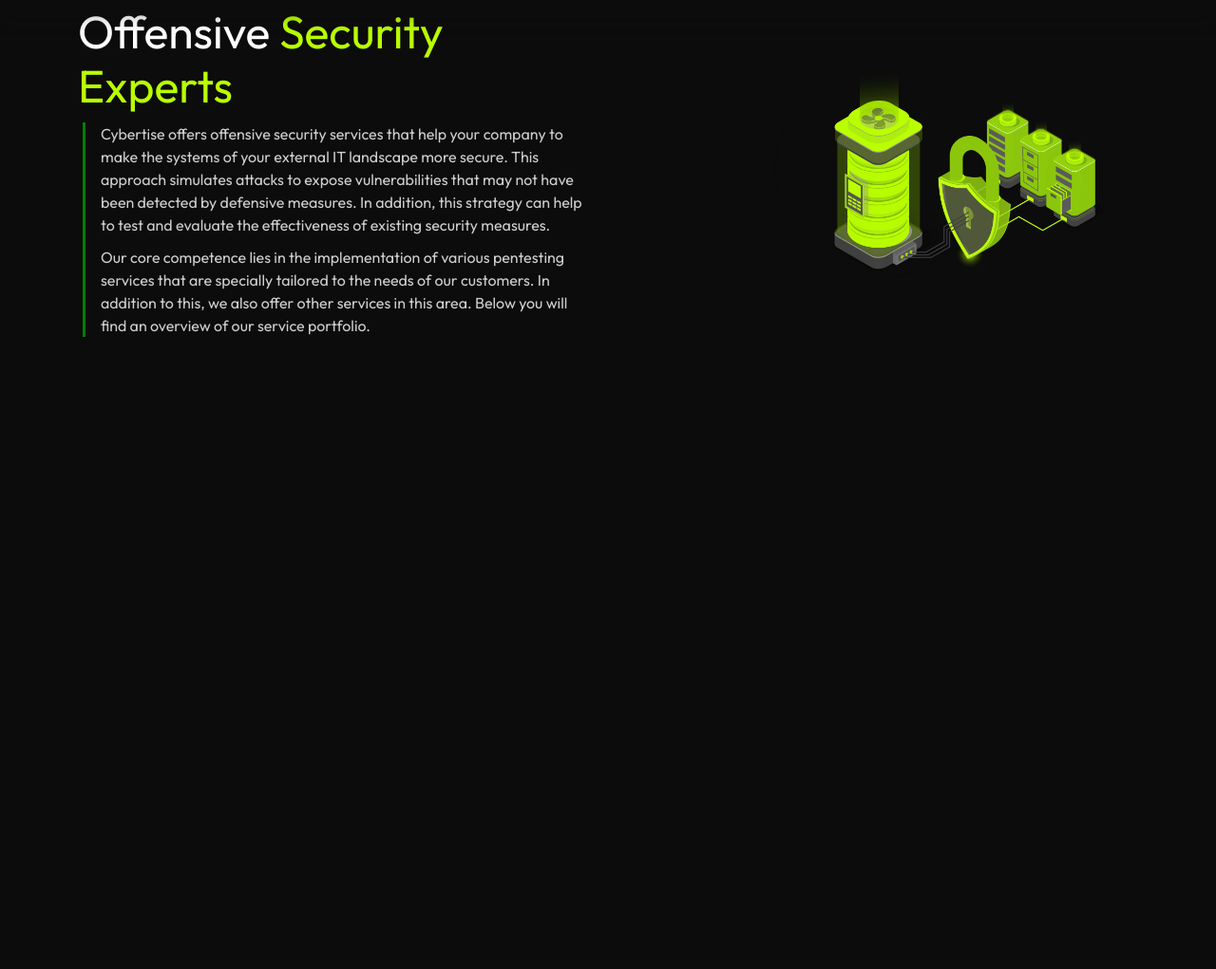
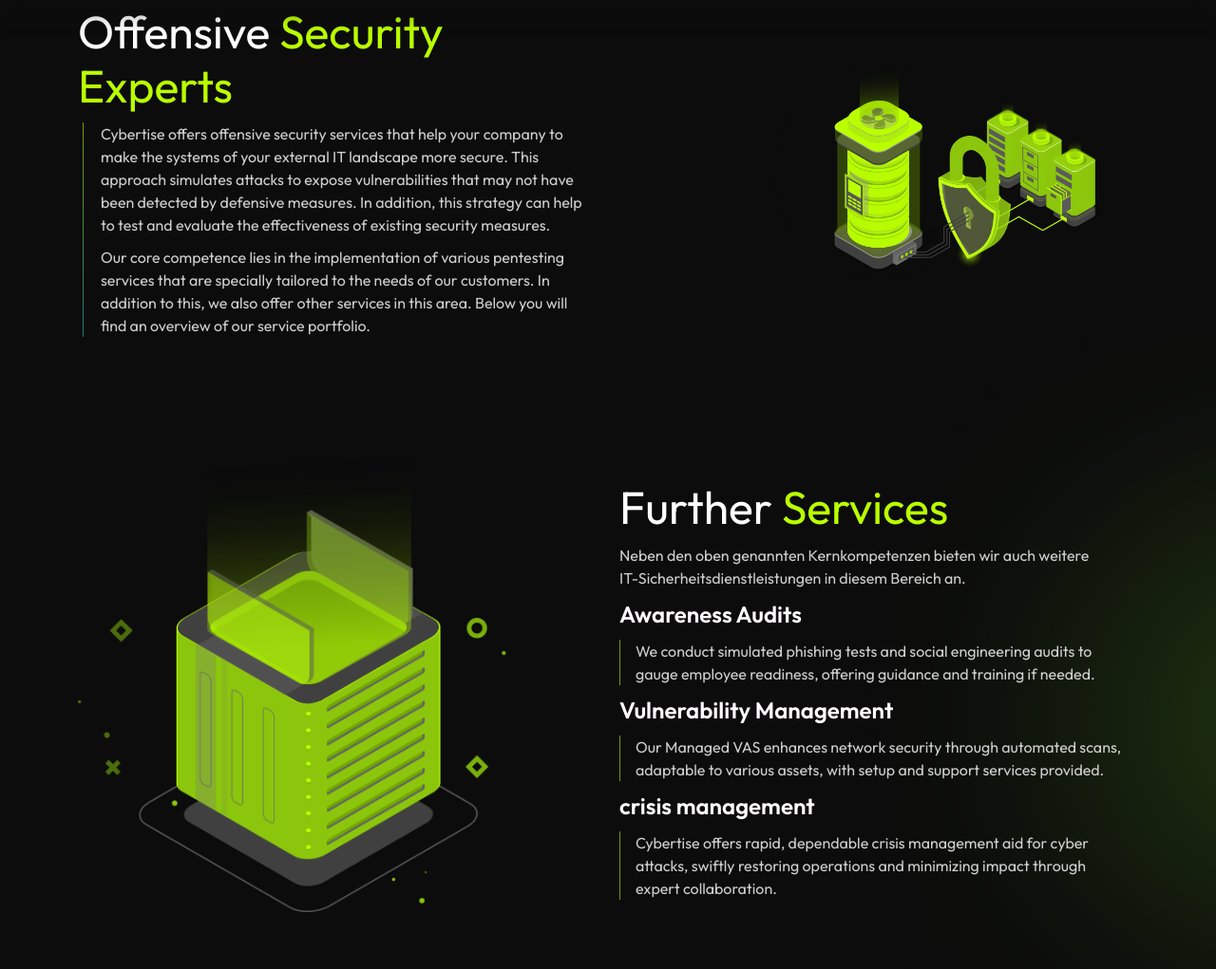
Before and after one commit to rinklepoonia/cybertise, a plain HTML site: page index.html in a window 1280 px wide. Shown: the part 2231-3252 px from the top of the page at 95% size. Before the commit the page ends 2695 px from the top, so only its background shows below. Drawn offline with nearby package versions, Linux system fonts and the light colour scheme.

Commit message:
further-servise section done

```diff
--- a/assets/css/root.css
+++ b/assets/css/root.css
@@ -1,7 +1,7 @@
 :root {
     --fs-s: 14px;
     --fs-sm: 16px;
-    --fs-md: 24px;
+    --fs-md: 20px;
     --fs-lg: 37px;
     --fs-xl: 64px;
     /* ===color-==== */
@@ -13,7 +13,8 @@
     --clr-greenIconBox: #BAFF001A;
     --clr-lightWhite: #FFFBFF;
 }
-.color-lightWhite{
+
+.color-lightWhite {
     color: var(--clr-lightWhite);
 }
 
@@ -60,6 +61,7 @@
 @media (min-width:576px) {
     :root {
         --fs-lg: 48px;
+        --fs-md: 24px;
     }
 }
 
--- a/assets/css/style.css
+++ b/assets/css/style.css
@@ -180,6 +180,10 @@
         justify-content: center;
     }
 
+    .max_w_467 {
+        max-width: 467px;
+    }
+
 }
 
 /* =========box========= */
@@ -204,9 +208,7 @@
     margin-bottom: 5px;
 }
 
-.max_w_513 {
-    max-width: 513px;
-}
+
 
 .max_w_628 {
     max-width: 628px;
@@ -241,7 +243,8 @@
 .green_line::after {
     content: "";
     position: absolute;
-    background: green;
+    border-left: 1.5px solid;
+    border-image: linear-gradient(97.95deg, rgba(186, 255, 0, 0.6) 3.73%, rgba(0, 178, 254, 0.6) 113.03%)1;
     width: 3px;
     height: 100%;
     top: 0;
@@ -294,6 +297,24 @@
     bottom: -106px;
 }
 
+/* =================further-servise========== */
+
+.small_greenLine {
+    content: "";
+    position: absolute;
+    border-left: 1.5px solid;
+    border-image: linear-gradient(97.95deg, rgba(186, 255, 0, 0.6) 3.73%, rgba(0, 178, 254, 0.6) 113.03%)1;
+    /* width: 3px; */
+    /* width: 100%; */
+    /* height: 48px; */
+    /* top: 0; */
+    /* left: 5px; */
+}
+
+.position_furtherEllip {
+    top: -41%;
+}
+
 @media (min-width:768px) {
     .data_box {
         padding: 36px 75px 36px 41px;
@@ -316,4 +337,16 @@
     .max_w_507 {
         max-width: 507px;
     }
+
+    .max_w_520 {
+        max-width: 520px;
+    }
+
+    .max_w_513 {
+        max-width: 513px;
+    }
+
+    .pt_lg_40 {
+        padding-top: 40px;
+    }
 }
--- a/index.html
+++ b/index.html
@@ -321,6 +321,61 @@
             </div>
         </div>
     </section>
+    <!-- ===========further-servise============= -->
+    <section class="position-relative">
+        <div class="position-absolute end-0 position_furtherEllip"><img class="w-100"
+                src="./assets/images/png/further-servise-ellip.png" alt="further-servise-ellip"></div>
+        <div class="container_1140">
+            <div class="row justify-content-between">
+                <div class="col-lg-5 d-flex justify-content-center mb-lg-0 mb-sm-3 mb-1">
+                    <img class="w-100 max_w_467" src="./assets/images/png/further-servise-image.png"
+                        alt="further-servise-image">
+                </div>
+                <div class="col-lg-6 d-flex flex-column justify-content-center pt_lg_40">
+                    <h3 class="ff_outfit fw-normal text48-lg lh-57 color-white mb_md_10 mb_5">Further <span
+                            class="color-parretGreen">Services</span></h3>
+                    <p class="ff_outfit fw-normal text16-sm lh-24 color-white opacity_80 max_w_513 mb_md_10 mb_5">Neben
+                        den oben genannten Kernkompetenzen bieten wir auch weitere IT-Sicherheitsdienstleistungen in
+                        diesem Bereich an.</p>
+                    <div class="blank">
+                        <h4 class="ff_outfit fw-semibold text24-md lh-33 color-lightWhite mb_md_10 mb_5">Awareness
+                            Audits
+                        </h4>
+                        <div class="small_greenLine position-relative">
+                            <p
+                                class="ff_outfit fw-normal text16-sm lh-24 color-white opacity_80 max_w_520 ms-3 mb_md_10 mb_5">
+                                We conduct simulated phishing tests and social engineering audits to gauge employee
+                                readiness, offering guidance and
+                                training if needed.</p>
+                        </div>
+                    </div>
+                    <div class="blank">
+                        <h4 class="ff_outfit fw-semibold text24-md lh-33 color-lightWhite mb_md_10 mb_5">Vulnerability
+                            Management</h4>
+                        <div class="small_greenLine position-relative">
+                            <p
+                                class="ff_outfit fw-normal text16-sm lh-24 color-white opacity_80 max_w_520 ms-3 mb_md_10 mb_5">
+                                Our Managed VAS enhances network security through automated scans, adaptable to various
+                                assets, with setup and support
+                                services provided.</p>
+                        </div>
+                    </div>
+                    <div class="blank">
+                        <h4 class="ff_outfit fw-semibold text24-md lh-33 color-lightWhite mb_md_10 mb_5">crisis
+                            management
+                        </h4>
+                        <div class="small_greenLine position-relative">
+                            <p
+                                class="ff_outfit fw-normal text16-sm lh-24 color-white opacity_80 max_w_520 ms-3 mb_md_10 mb_5">
+                                Cybertise offers rapid, dependable crisis management aid for cyber attacks, swiftly
+                                restoring operations and minimizing
+                                impact through expert collaboration.</p>
+                        </div>
+                    </div>
+                </div>
+            </div>
+        </div>
+    </section>
 
     <script src="https://cdn.jsdelivr.net/npm/bootstrap@5.3.3/dist/js/bootstrap.bundle.min.js"
         integrity="sha384-YvpcrYf0tY3lHB60NNkmXc5s9fDVZLESaAA55NDzOxhy9GkcIdslK1eN7N6jIeHz"
```
Also changed, not shown: assets/images/png/further-servise-ellip.png (added), assets/images/png/further-servise-image.png (added).
